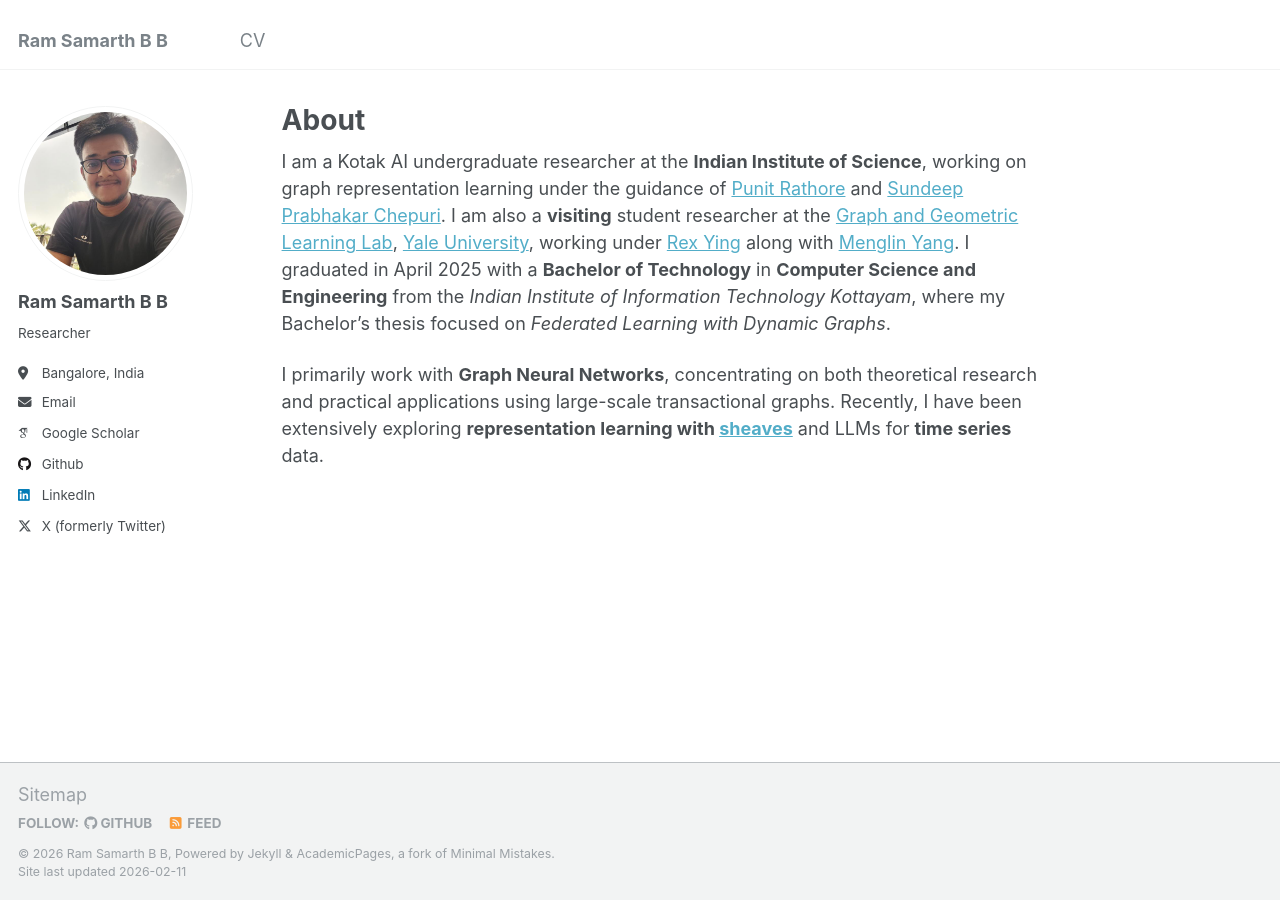
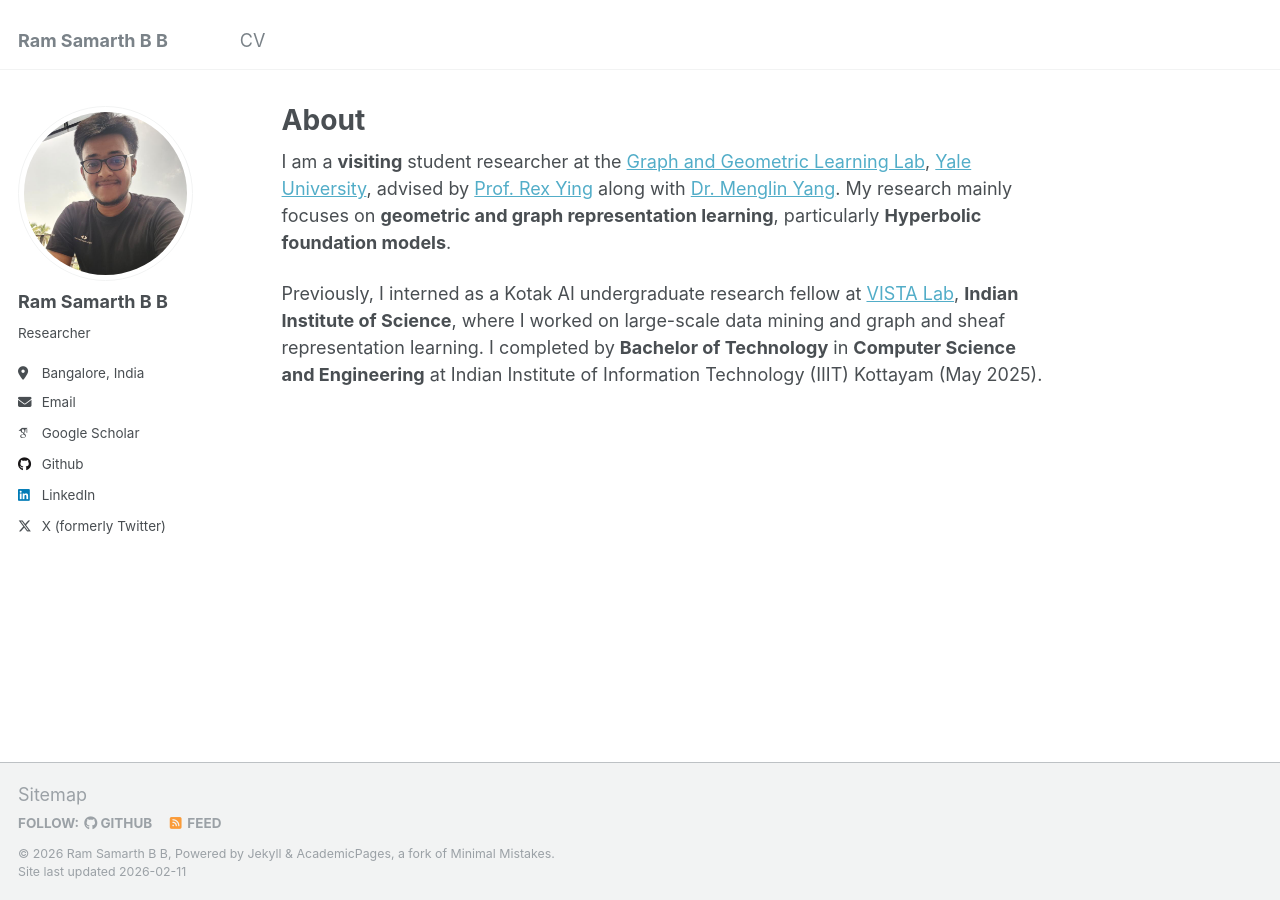
Before and after one commit to achiverram28/achiverram28.github.io, a Jekyll site: the page built from _pages/about.md, in a window 1280 px wide. Built offline with Jekyll 4.4.1, drawn with Linux system fonts in a browser that asks for light colours; some web fonts are replaced.

Commit message:
Revise about page with updated research details
Updated the about page to reflect current research focus and educational background.

```diff
--- a/_pages/about.md
+++ b/_pages/about.md
@@ -7,6 +7,6 @@
   - /about.html
 ---
 
-I am a Kotak AI undergraduate researcher at the **Indian Institute of Science**, working on graph representation learning under the guidance of [Punit Rathore](https://www.vistalabiisc.com/P_portfolio) and [Sundeep Prabhakar Chepuri](https://ece.iisc.ac.in/~spchepuri/). I am also a **visiting** student researcher at the [Graph and Geometric Learning Lab](https://graph-and-geometric-learning.github.io/), [Yale University](https://www.yale.edu/), working under [Rex Ying](https://cs.stanford.edu/~rexy/) along with [Menglin Yang](https://yangmenglinsite.github.io/). I graduated in April 2025 with a **Bachelor of Technology** in **Computer Science and Engineering** from the _Indian Institute of Information Technology Kottayam_, where my Bachelor's thesis focused on _Federated Learning with Dynamic Graphs_.
+I am a **visiting** student researcher at the [Graph and Geometric Learning Lab](https://graph-and-geometric-learning.github.io/), [Yale University](https://www.yale.edu/), advised by [Prof. Rex Ying](https://cs.stanford.edu/~rexy/) along with [Dr. Menglin Yang](https://yangmenglinsite.github.io/). My research mainly focuses on **geometric and graph representation learning**, particularly **Hyperbolic foundation models**.
 
-I primarily work with **Graph Neural Networks**, concentrating on both theoretical research and practical applications using large-scale transactional graphs. Recently, I have been extensively exploring **representation learning with [sheaves](https://www.jakobhansen.org/publications/gentleintroduction.pdf)** and LLMs for **time series** data.
+Previously, I interned as a Kotak AI undergraduate research fellow at [VISTA Lab](https://www.vistalabiisc.com/), **Indian Institute of Science**, where I worked on large-scale data mining and graph and sheaf representation learning. I completed by **Bachelor of Technology** in **Computer Science and Engineering** at Indian Institute of Information Technology (IIIT) Kottayam (May 2025).
```
